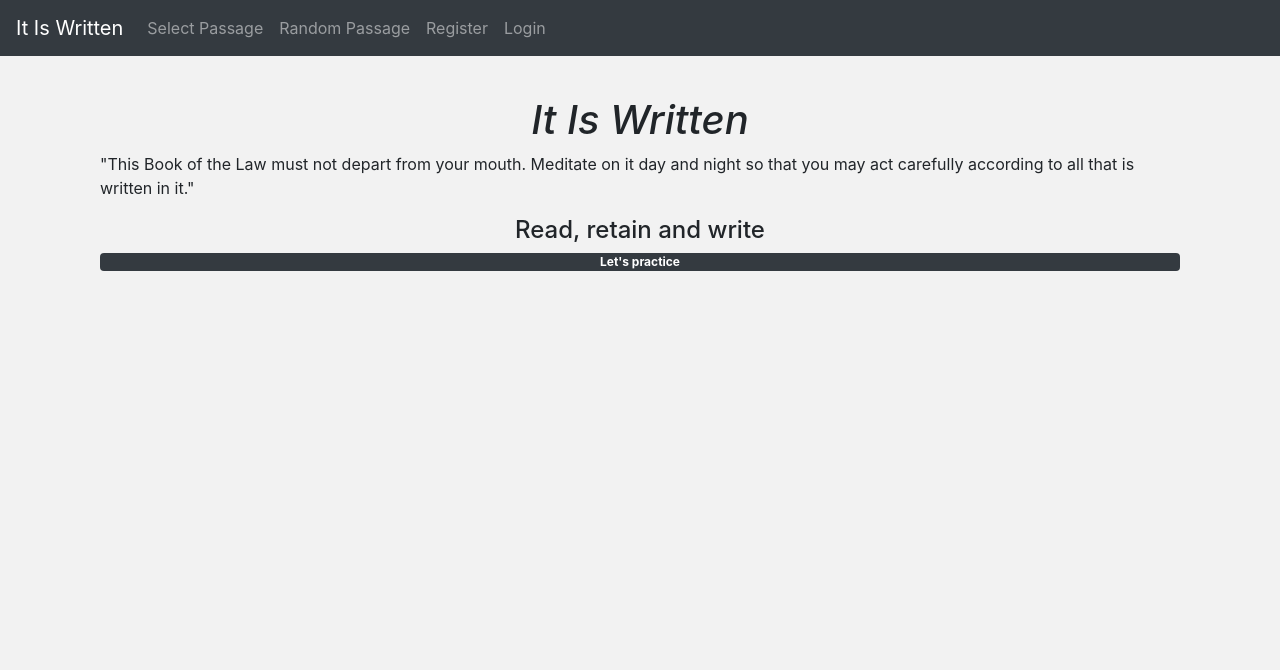
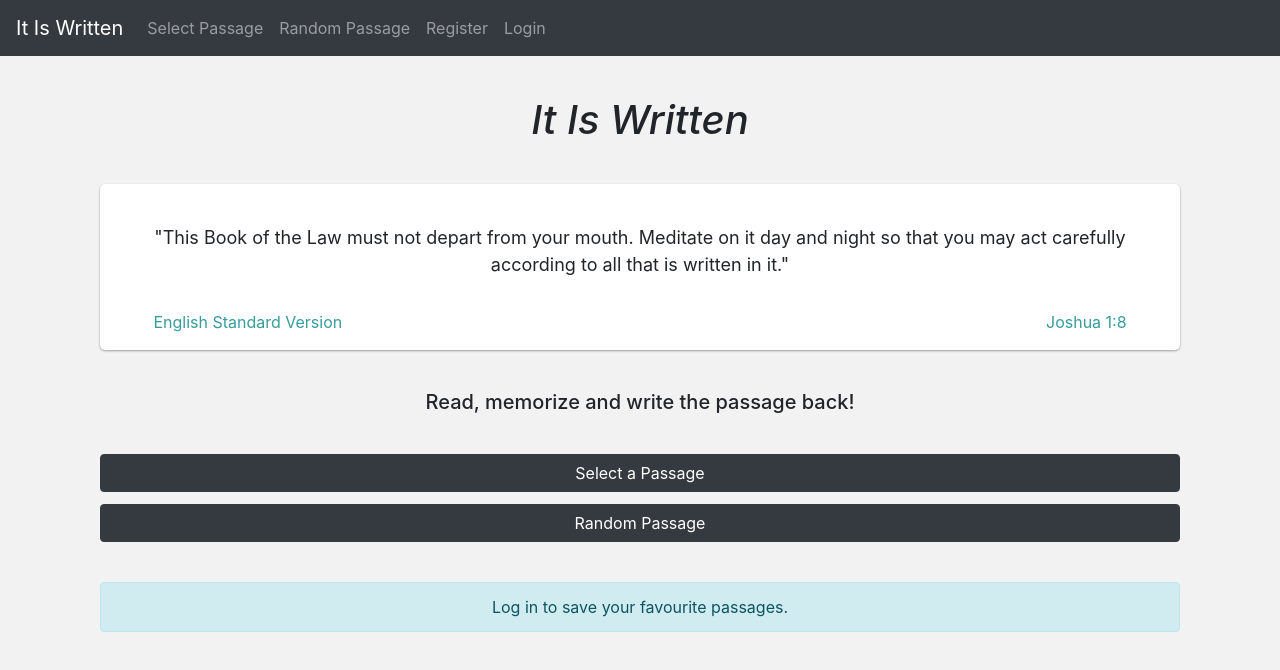
Before and after one commit to InnuendoX3/it-is-written, a React (Create React App) app in the folder client/: page / in a window 1280 px wide. Shown: the top 670 px of the page. Built offline with nearby package versions, Linux system fonts and the light colour scheme.

Commit message:
Better instructions

```diff
--- a/client/src/App.css
+++ b/client/src/App.css
@@ -2,7 +2,7 @@ body {
   background-color:#f2f2f2
 }
 
-h1, h2, h3, h4 {
+h1, h2, h3, h4, h5 {
   text-align: center;
 }
 
@@ -39,7 +39,7 @@ h1, h2, h3, h4 {
   border-radius: 5px;
 }
 .bible_text_content {
-  padding: 5vh 3vw;
+  padding: 5vh 3vw 2vh 3vw;
 }
 .bible_text_info{
   display: flex;
@@ -73,6 +73,7 @@ h1, h2, h3, h4 {
 
 .h_space {
   margin-top: 5vh;
+  margin-bottom: 3vh;
 }
 
 .fav_item {
--- a/client/src/components/intro/index.jsx
+++ b/client/src/components/intro/index.jsx
@@ -4,15 +4,34 @@ import { Link } from 'react-router-dom'
 import Container from 'react-bootstrap/Container'
 
 export default function Intro() {
+  const passage = '"This Book of the Law must not depart from your mouth. Meditate on it day and night so that you may act carefully according to all that is written in it."'
+  const bible = 'English Standard Version'
+  const reference = 'Joshua 1:8'
+  const instructions = 'Read, memorize and write the passage back!'
 
   return (
     <Container>
       <h1><em>It Is Written</em></h1>
-      <p className='bible_text'>"This Book of the Law must not depart from your mouth. Meditate on it day and night so that you may act carefully according to all that is written in it."</p>
-      <h4>Read, retain and write</h4>
+      <Container className='bible_text_container'>
+          <div className='bible_text_content'>
+            {passage}
+          </div>
+          <div className='bible_text_info'>
+            <span>{bible}</span>
+            <span>{reference}</span>
+          </div>
+        </Container>
+      <h5>{instructions}</h5>
       <div>
-        <Link className='f-cen-cen badge badge-dark'  to="/select" >Let's practice</Link>
       </div>
+      <div className='button_list_col'>
+        <Link className='btn btn-dark'  to="/select" >Select a Passage</Link>
+        <Link className='btn btn-dark'  to="/random" >Random Passage</Link>
+      </div>
+      <div className='h_space alert alert-info t-center'>
+        Log in to save your favourite passages.
+      </div>
+
     </Container>
   )
 }
--- a/client/src/components/practice/BibleVerse.jsx
+++ b/client/src/components/practice/BibleVerse.jsx
@@ -11,6 +11,8 @@ export default function BibleVerse(props) {
   const { isAuthenticated } = useContext(UserContext)
 
   const [isFavourite, setIsFavourite] = useState(false)
+
+  const instructions = 'Memorize the Bible text'
 
   const {
     setReadingMode,
@@ -72,15 +74,16 @@ export default function BibleVerse(props) {
           </div>
         </Container>
       }
+      <p className='t-center'>{instructions}</p>
       <Container className='button_list_col'>
-        <Button variant="dark" onClick={handleClick} >I'm ready!</Button>
+        <Button variant='dark' onClick={handleClick} >I'm ready!</Button>
         { isAuthenticated &&
           <>
             { !isFavourite &&
-              <Button variant="light" onClick={setFavourite} >Add as favourite</Button>
+              <Button variant='light' onClick={setFavourite} >Add as favourite</Button>
             }
             { isFavourite &&
-              <Button variant="danger" onClick={unsetFavourite} >Delete from favourite</Button>
+              <Button variant='danger' onClick={unsetFavourite} >Delete from favourite</Button>
             }
           </>
         }
--- a/client/src/components/practice/Results.jsx
+++ b/client/src/components/practice/Results.jsx
@@ -2,6 +2,7 @@ import React, { useContext } from 'react'
 
 import { BibleContext } from '../../contexts/BibleContext'
 
+import Container from 'react-bootstrap/Container'
 import Button from 'react-bootstrap/Button'
 
 
@@ -22,14 +23,23 @@ export default function Results(props) {
 
   return (
     <div>
-      <h2>{passage.reference}</h2>
-      <p className='results_texts'>{passage.content}</p>
-      <h4>Your text:</h4>
+
+      <Container className='bible_text_container'>
+        <div className='bible_text_content'>
+          {passage.content}
+        </div>
+        <div className='bible_text_info'>
+          <span>{passage.bible}</span>
+          <span>{passage.reference}</span>
+        </div>
+      </Container>
+
+      <p className='t-center'><strong>Your text</strong></p>
       <p className='results_texts'>{userText}</p>
 
-      <div className='buttons_horizontal'>
-        { textDiff &&  <h3>{ textDiff.percentage } %</h3> }
-        <Button onClick={handleTryAgain}>Try again</Button>
+      <div className='button_list_col'>
+        { textDiff &&  <p className='alert alert-dark t-center'>{ textDiff.percentage } % similar</p> }
+        <Button variant='dark' onClick={handleTryAgain}>Try again</Button>
       </div>
     </div>
   )
--- a/client/src/components/practice/VerseForm.jsx
+++ b/client/src/components/practice/VerseForm.jsx
@@ -10,6 +10,8 @@ import Button from 'react-bootstrap/Button'
 export default function VerseForm(props) {
   const { passage, userText, setUserText, setTextDiff } = useContext(BibleContext)
   const { setWrittingMode, setShowResults } = props.modes
+
+  const instructions = 'Write the Bible text you memorized'
 
   async function getDiff() {
     await PassageKit.compareTexts(passage, userText)
@@ -34,9 +36,12 @@ export default function VerseForm(props) {
   return (
     <Form className="little-spc">
       <Form.Group>
-        <Form.Control as="textarea" className='user_text' rows={3} onChange={ e => handleOnChange(e)} value={userText} />
-        <div className='button_right'>
-          <Button onClick={handleCompare}>Let's check!</Button>
+        <Form.Control as='textarea' className='user_text' rows={3} onChange={ e => handleOnChange(e)} value={userText} />
+
+        <p className='t-center'>{instructions}</p>
+
+        <div className='button_list_col'>
+          <Button variant='dark' onClick={handleCompare}>Let's check!</Button>
         </div>
       </Form.Group>
     </Form>
--- a/client/src/components/select/ChapterList.jsx
+++ b/client/src/components/select/ChapterList.jsx
@@ -14,7 +14,7 @@ export default function ChapterList(props) {
     const abbr = selection.bible.abbreviation
 
     setSelection({...selection, chapter: chapter})
-    setChapterNumberTitle(`Chapter #${chapter.number}`)
+    setChapterNumberTitle(`Chapter ${chapter.number}`)
     setIsSelected(true)
 
     axios(`/api/bibles/${abbr}/chapters/${chapter.id}/verses`)
--- a/client/src/components/select/VerseList.jsx
+++ b/client/src/components/select/VerseList.jsx
@@ -25,8 +25,8 @@ export default function VerseList(props) {
   }
 
   function getTitle() {
-    const initialVerseTitle = 'Select initial verse number'
-    const finalalVerseTitle = 'Select final verse number'
+    const initialVerseTitle = 'Select initial verse'
+    const finalalVerseTitle = 'Select final verse'
     return isInitialVerseList ? initialVerseTitle : finalalVerseTitle
   }
 
@@ -40,7 +40,7 @@ export default function VerseList(props) {
 
     if(isInitialVerseList) {
       setSelection({...selection, initialVerse: verse})
-      setVerseNumberTitle(`From verse nr. ${verse.number}`)
+      setVerseNumberTitle(`From verse ${verse.number}`)
       setIsSelected(true)
     } else {
       setSelection({...selection, finalVerse: verse})
```
